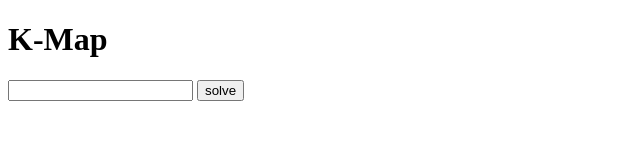
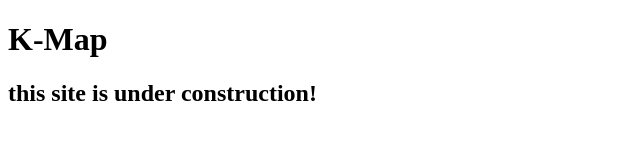
Before and after one commit to Raman-Shakya/K-Map, a plain HTML site: page index.html in a window 1280 px wide. Shown: the whole page, without its empty margins (0-640 px from the left). Drawn offline with Linux system fonts and the light colour scheme.

Commit message:
construction message

```diff
--- a/index.html
+++ b/index.html
@@ -9,8 +9,9 @@
 </head>
 <body>
     <h1>K-Map</h1>
-    <input class="inputField">
+    <h2>this site is under construction!</h2>
+    <!-- <input class="inputField">
     <button onclick="generateTable()">solve</button>
-    <div class="table-area"></div>
+    <div class="table-area"></div> -->
 </body>
 </html>
```
Also changed, not shown: 1 other file.
